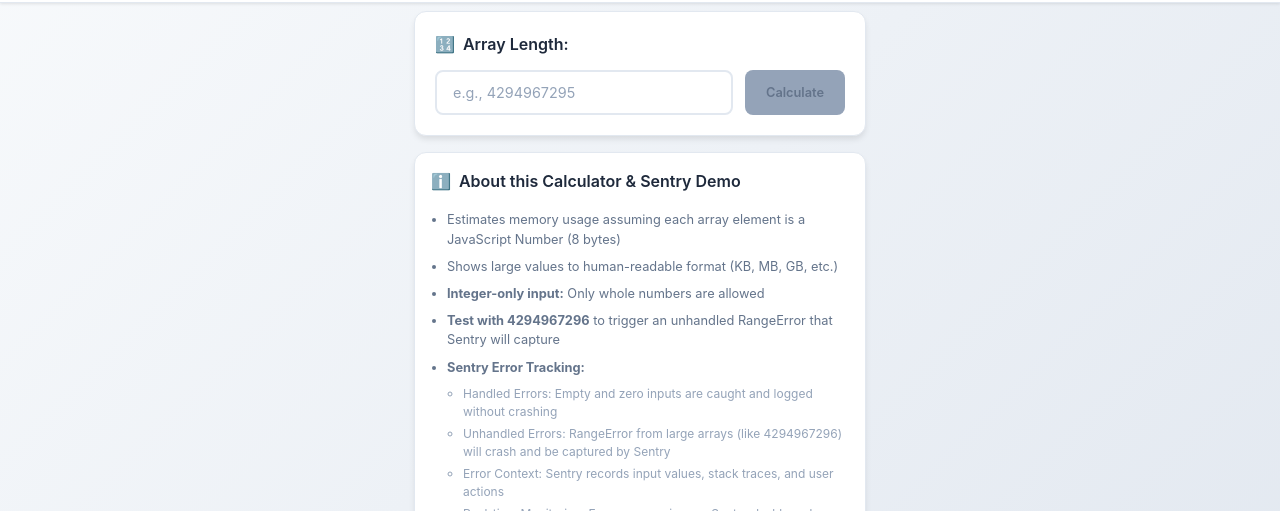
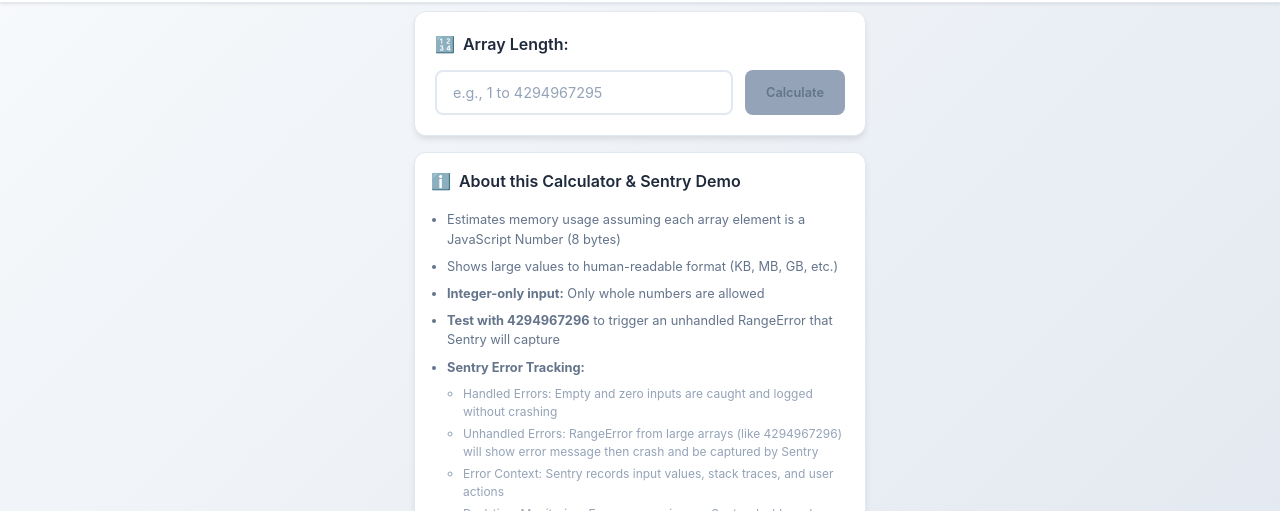
Before and after one commit to ashishkumar256/tmp, a React (Vite) app in the folder ui/: page / in a window 1280 px wide. Shown: the part 126-637 px from the top of the page. Built offline with nearby package versions, Linux system fonts and the light colour scheme.

Commit message:
range error

```diff
--- a/ui/src/App.jsx
+++ b/ui/src/App.jsx
@@ -68,8 +68,8 @@ function MemoryCalculator() {
 
     const lenNum = Number(length);
 
-    // ⚠️ This will throw UNHANDLED RangeError for very large values (like 4294967296)
-    // No try-catch here - let it bubble up as unhandled
+    try {
+      // ⚠️ This will throw RangeError for very large values (like 4294967296)
       const arr = new Array(lenNum);
 
       // If we get here, allocation succeeded
@@ -93,6 +93,18 @@ function MemoryCalculator() {
             memoryReadable: `${hr.value} ${hr.unit}`
           }
         });
+      }
+    } catch (err) {
+      console.error('Array creation error:', err);
+
+      // Show error to user (like in the screenshot)
+      setError(`Error: ${err.message}`);
+
+      // ⚠️ Make it unhandled for Sentry by throwing it asynchronously
+      // This will crash the app after showing the error
+      setTimeout(() => {
+        throw err;
+      }, 0);
     }
   }, [lengthInput, bytesForArrayLength, humanReadable]);
 
@@ -124,7 +136,7 @@ function MemoryCalculator() {
           <div className="input-group">
             <input
               type="text"
-              placeholder="e.g., 4294967295"
+              placeholder="e.g., 1 to 4294967295"
               value={lengthInput}
               onChange={handleInputChange}
               onKeyUp={handleKeyUp}
@@ -175,7 +187,7 @@ function MemoryCalculator() {
             <li><strong>Sentry Error Tracking:</strong>
               <ul>
                 <li>Handled Errors: Empty and zero inputs are caught and logged without crashing</li>
-                <li>Unhandled Errors: RangeError from large arrays (like 4294967296) will crash and be captured by Sentry</li>
+                <li>Unhandled Errors: RangeError from large arrays (like 4294967296) will show error message then crash and be captured by Sentry</li>
                 <li>Error Context: Sentry records input values, stack traces, and user actions</li>
                 <li>Real-time Monitoring: Errors appear in your Sentry dashboard immediately</li>
                 <li>Error Boundaries: React errors are gracefully handled with recovery options</li>
```
Lines whose indentation alone changed are shown as unchanged.
